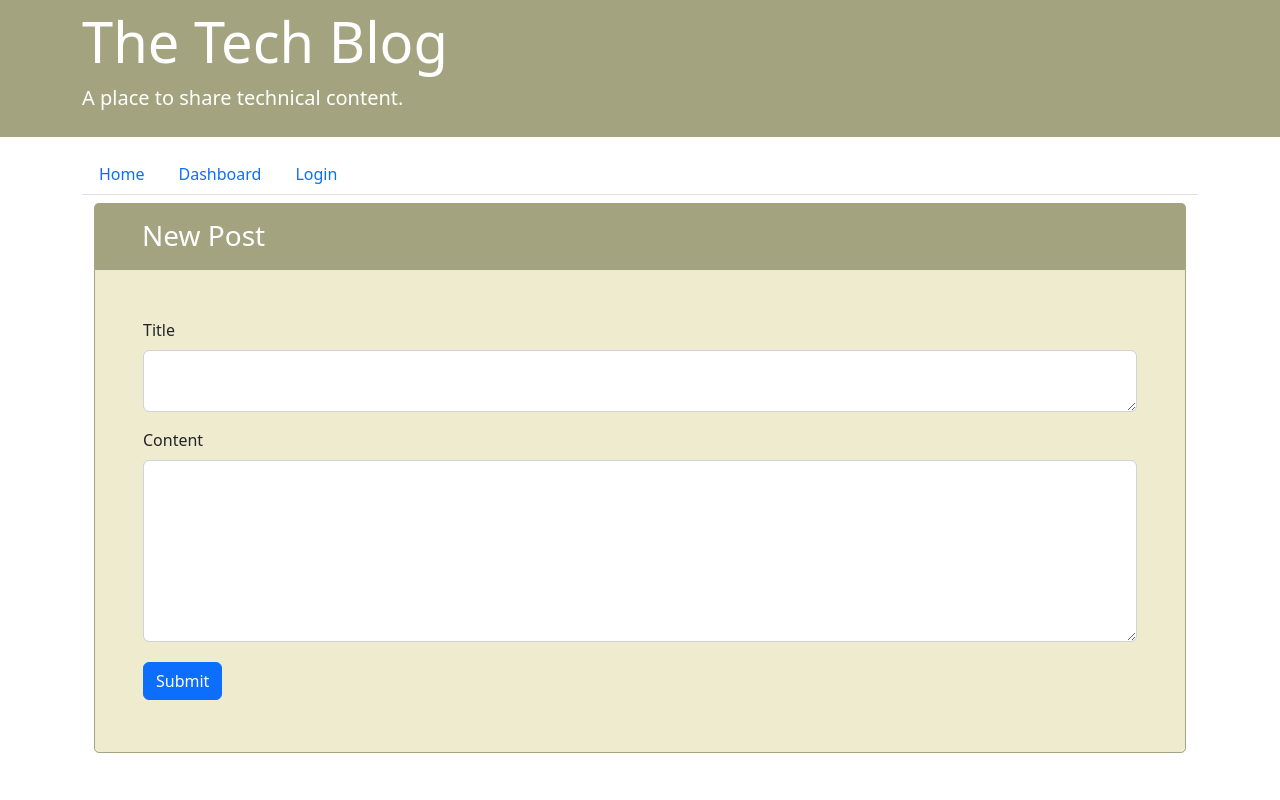
After one commit to heidiwu3388/Tech-Blog, a Node project: template views/newPost.handlebars in a window 1280 px wide. The commit adds this page. Run offline with Node 20 templates, Linux system fonts and the light colour scheme; the template is opened without the code that fills it, so the values that code supplies are empty; some libraries are stand-ins or nearby versions.

Commit message:
refactor logout, create route 'GET /dashboard/new' to render 'New Post' page

```diff
--- a/public/css/style.css
+++ b/public/css/style.css
@@ -15,12 +15,13 @@
 }
 
 .title {
-    background-color: var(--old-rose);
+    background-color: var(--artichoke);
     color: var(--white);
     border-radius: var(--boader-radius) var(--boader-radius) 0 0;
 }
 
-.title-only {
+.title-link {
+    background-color: var(--old-rose);
     border-radius: var(--boader-radius) var(--boader-radius) var(--boader-radius) var(--boader-radius);
 }
 
@@ -32,9 +33,11 @@
 .login-form,
 .signup-form,
 .edit-form,
+.new-form,
 .content {
-    border: 2px solid var(--old-rose);
+    border: 1px solid var(--artichoke);
     border-radius: 0 0 var(--boader-radius) var(--boader-radius);
+    background-color: var(--beige);
 }
 
 .comment-by {
@@ -44,3 +47,8 @@
 .dashboard-heading {
     color: var(--artichoke);
 }
+
+.btn-old-rose {
+    background-color: var(--old-rose);
+    color: var(--white);
+}
--- a/views/homepage.handlebars
+++ b/views/homepage.handlebars
@@ -3,7 +3,7 @@
 <div class="row mb-4 post">
   <div class="col">
     <a class="text-decoration-none" href="/api/posts/{{post.id}}">
-      <div class="title px-3 pt-3 pb-2 d-flex justify-content-between align-items-end flex-wrap ">
+      <div class="title title-link px-3 pt-3 pb-2 d-flex justify-content-between align-items-end flex-wrap ">
         <h3>{{post.title}}</h3>
         {{format_date post.date_created}}</em>
       </div>
--- a/views/layouts/main.handlebars
+++ b/views/layouts/main.handlebars
@@ -31,7 +31,8 @@
       <!-- render nav bar using loggedIn status -->
       {{#if loggedIn}}
         <li class="nav-item">
-          <button type="button" class="btn btn-light" id="btn-logout">Logout</button>
+          {{!-- <button type="button" class="btn btn-link" id="btn-logout">Logout</button> --}}
+          <a class="nav-link" href="/api/users/logout">Logout</a>
         </li>
       {{else}}
         <li class="nav-item">
@@ -43,7 +44,7 @@
 
   <!-- Main Content -->
   <div class="flex-column">
-    <main class="container container-fluid mt-5">
+    <main class="container container-fluid mt-2">
       <!-- Render the sub layout -->
       {{{ body }}}
     </main>
@@ -51,9 +52,9 @@
   <!-- Bootstrap JavaScript Bundle -->
   <script src="https://cdn.jsdelivr.net/npm/bootstrap@5.2.3/dist/js/bootstrap.bundle.min.js" integrity="sha384-kenU1KFdBIe4zVF0s0G1M5b4hcpxyD9F7jL+jjXkk+Q2h455rYXK/7HAuoJl+0I4" crossorigin="anonymous"></script>
   <!-- Render script for logged in users only -->
-  {{#if loggedIn}}
+  {{!-- {{#if loggedIn}}
     <script src="/js/logout.js"></script>
-  {{/if}}
+  {{/if}} --}}
 </body>
 
 </html>
--- /dev/null
+++ b/views/newPost.handlebars
@@ -0,0 +1,22 @@
+<div class="container d-flex flex-column">
+  <div class="title px-5 pt-3 pb-2">
+    <h3>New Post</h3>
+  </div>
+  <form class="new-form p-5">
+    <div class="mb-3">
+      <label for="inputPostTitle" class="form-label">Title</label>
+      <textarea class="form-control" maxlength="100" id="inputPostTitle"></textarea>
+    </div>
+    <div class="mb-3">
+      <label for="inputPostContent" class="form-label">Content</label>
+      <textarea class="form-control" maxlength="1000" id="inputPostContent" rows="7"></textarea>
+    </div>
+    <div class="row">
+      <div class="col d-flex flex-row justify-content-between">
+        <button type="submit" class="btn btn-primary my-1" id="btn-submit-new-post">Submit</button>
+      </div>
+    </div>
+  </form>
+</div>
+
+<script src="/js/newPost.js"></script>
```
Also changed, not shown: controllers/api/userRoutes.js (+4 -4 lines), controllers/homeRoutes.js (+7 -3 lines), views/dashboard.handlebars (+23 -11 lines).
